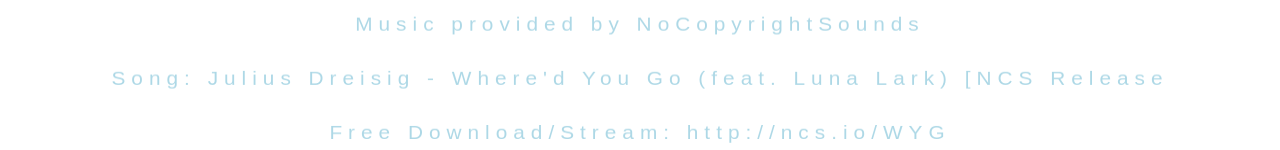
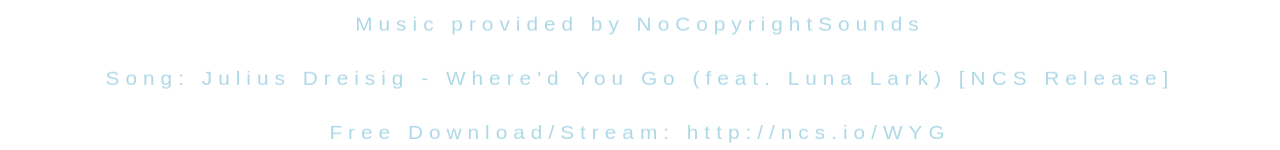
Before and after one commit to Pytormal/PYT-Studio, a React (Create React App) app: page / in a window 1280 px wide. Shown: the part 802-952 px from the top of the page. Built offline with nearby package versions, Linux system fonts and the light colour scheme.

Commit message:
progress

```diff
--- a/src/components/Credit.js
+++ b/src/components/Credit.js
@@ -6,7 +6,7 @@ function Credit() {
   const creditSource = "Music provided by NoCopyrightSounds";
 
   const creditSong =
-    "Song: Julius Dreisig - Where'd You Go (feat. Luna Lark) [NCS Release";
+    "Song: Julius Dreisig - Where'd You Go (feat. Luna Lark) [NCS Release]";
 
   const creditStream = "Free Download/Stream: http://ncs.io/WYG";
 
```
